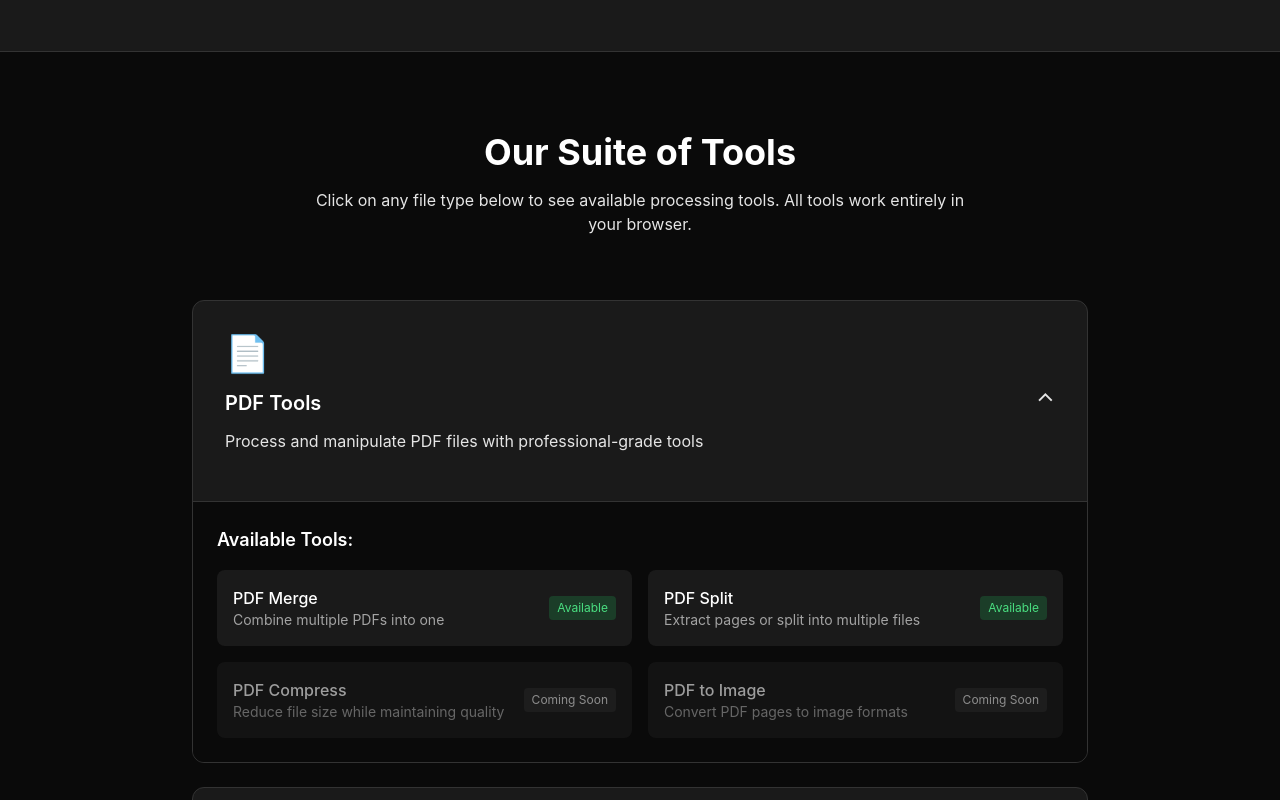
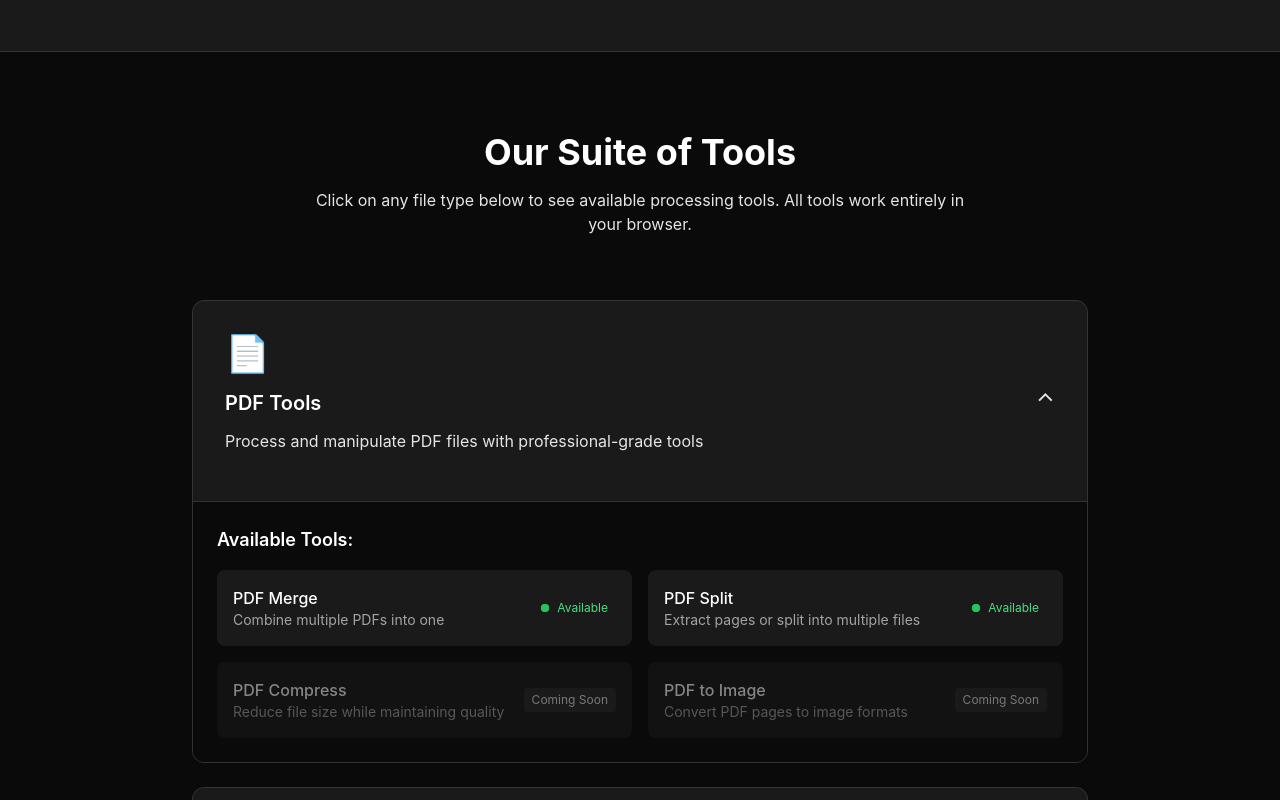
Before and after one commit to Swarnadeep17/docenclave, a React (Vite) app: page / in a window 1280 px wide. Both pictures are taken after a click on the element 640 px from the left and 1593 px from the top of the page. Shown: the part 1193-1993 px from the top of the page. Built offline with nearby package versions, Linux system fonts and the light colour scheme; no server answers; the database is empty; the HTML template or start-up script is replaced by a standard one.

Commit message:
Update ToolCategory.jsx

```diff
--- a/src/components/home/ToolCategory.jsx
+++ b/src/components/home/ToolCategory.jsx
@@ -3,25 +3,26 @@ import { Link } from 'react-router-dom';
 
 const ToolCategory = ({ title, icon, description, tools, isExpanded, onToggle }) => {
   return (
-    <div className="bg-dark-secondary rounded-xl border border-dark-border overflow-hidden transition-all duration-300">
+    <div className={`bg-dark-secondary rounded-xl border border-dark-border overflow-hidden transition-all duration-300 group hover:border-blue-500/30`}>
       <div
         onClick={onToggle}
-        className="p-8 cursor-pointer hover:bg-dark-tertiary transition-all duration-300"
+        className="p-8 cursor-pointer hover:bg-dark-tertiary/50 transition-colors duration-200"
       >
         <div className="flex items-center justify-between">
           <div>
-            <div className="text-4xl mb-4">{icon}</div>
+            <div className="text-4xl mb-4 transition-transform duration-300 group-hover:scale-110">{icon}</div>
             <h4 className="text-xl font-semibold text-dark-text-primary mb-3">{title}</h4>
             <p className="text-dark-text-secondary mb-4">{description}</p>
           </div>
-          <div className={`text-2xl text-dark-text-secondary transition-transform duration-300 ${isExpanded ? 'rotate-180' : ''}`}>
+          <div className={`text-2xl text-dark-text-secondary transition-transform duration-300 ${isExpanded ? 'rotate-180' : ''} group-hover:text-white`}>
             ⌄
           </div>
         </div>
       </div>
 
       {/* Expanded Tools Section */}
-      <div className={`transition-all duration-300 overflow-hidden ${isExpanded ? 'max-h-96 opacity-100' : 'max-h-0 opacity-0'}`}>
+      <div className={`grid transition-all duration-500 ease-in-out ${isExpanded ? 'grid-rows-[1fr] opacity-100' : 'grid-rows-[0fr] opacity-0'}`}>
+        <div className="overflow-hidden">
             <div className="border-t border-dark-border bg-dark-primary p-6">
                 <h5 className="text-lg font-semibold text-dark-text-primary mb-4">Available Tools:</h5>
                 <div className="grid grid-cols-1 md:grid-cols-2 gap-4">
@@ -30,22 +31,26 @@ const ToolCategory = ({ title, icon, description, tools, isExpanded, onToggle })
                         {tool.available ? (
                         <Link
                             to={tool.path}
-                    className="flex-1 bg-dark-secondary p-4 rounded-lg hover:bg-dark-tertiary transition-colors group"
+                            className="flex-1 bg-dark-secondary p-4 rounded-lg hover:bg-dark-tertiary transition-colors"
                         >
                             <div className="flex items-center justify-between">
                             <div>
-                        <h6 className="text-dark-text-primary font-medium group-hover:text-white transition-colors">
+                                <h6 className="text-dark-text-primary font-medium transition-colors">
                                 {tool.name}
                                 </h6>
                                 <p className="text-dark-text-muted text-sm">{tool.description}</p>
                             </div>
-                      <span className="text-xs bg-green-500/20 text-green-400 px-2 py-1 rounded ml-4">
+                            <span className="flex items-center text-xs text-green-400 px-2 py-1 rounded ml-4">
+                                <span className="relative flex h-2 w-2 mr-2">
+                                    <span className="animate-ping absolute inline-flex h-full w-full rounded-full bg-green-400 opacity-75"></span>
+                                    <span className="relative inline-flex rounded-full h-2 w-2 bg-green-500"></span>
+                                </span>
                                 Available
                             </span>
                             </div>
                         </Link>
                         ) : (
-                  <div className="flex-1 bg-dark-secondary p-4 rounded-lg opacity-60">
+                        <div className="flex-1 bg-dark-secondary p-4 rounded-lg opacity-50 cursor-not-allowed">
                             <div className="flex items-center justify-between">
                             <div>
                                 <h6 className="text-dark-text-primary font-medium">{tool.name}</h6>
@@ -63,6 +68,7 @@ const ToolCategory = ({ title, icon, description, tools, isExpanded, onToggle })
             </div>
         </div>
       </div>
+    </div>
   );
 };
 
```
Lines whose indentation alone changed are shown as unchanged.
